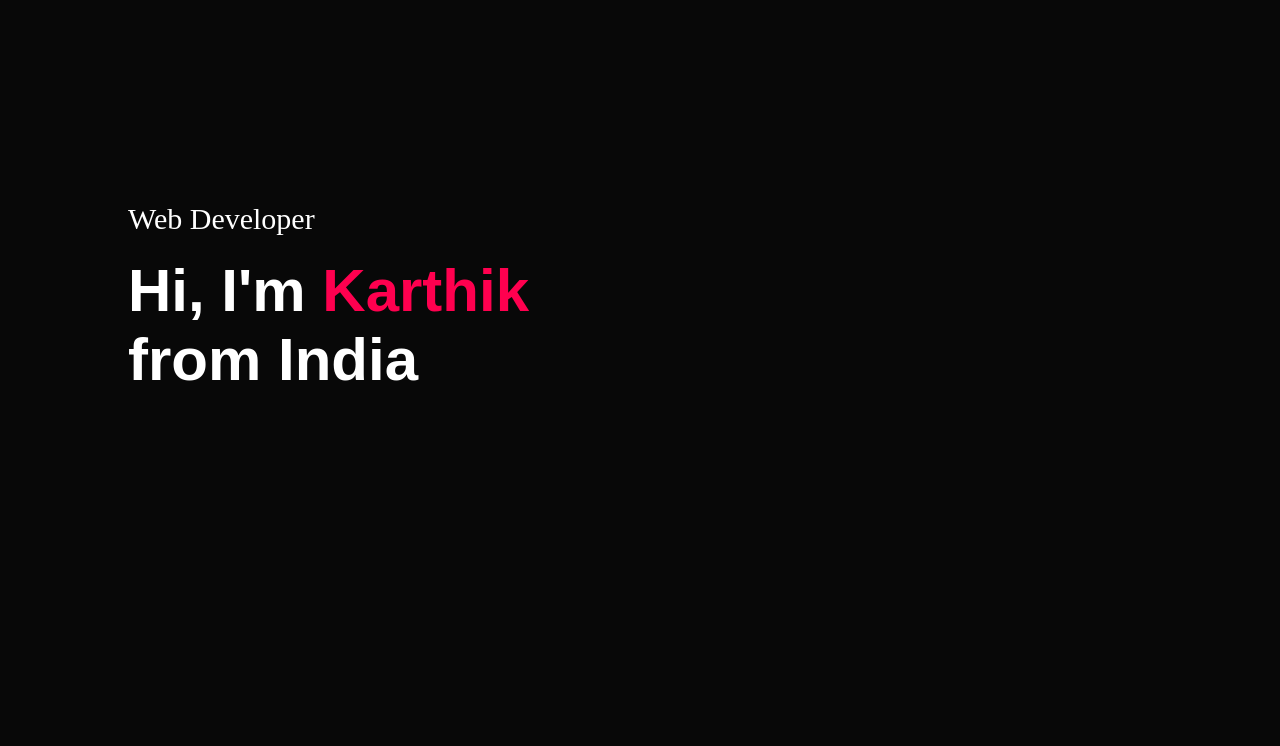
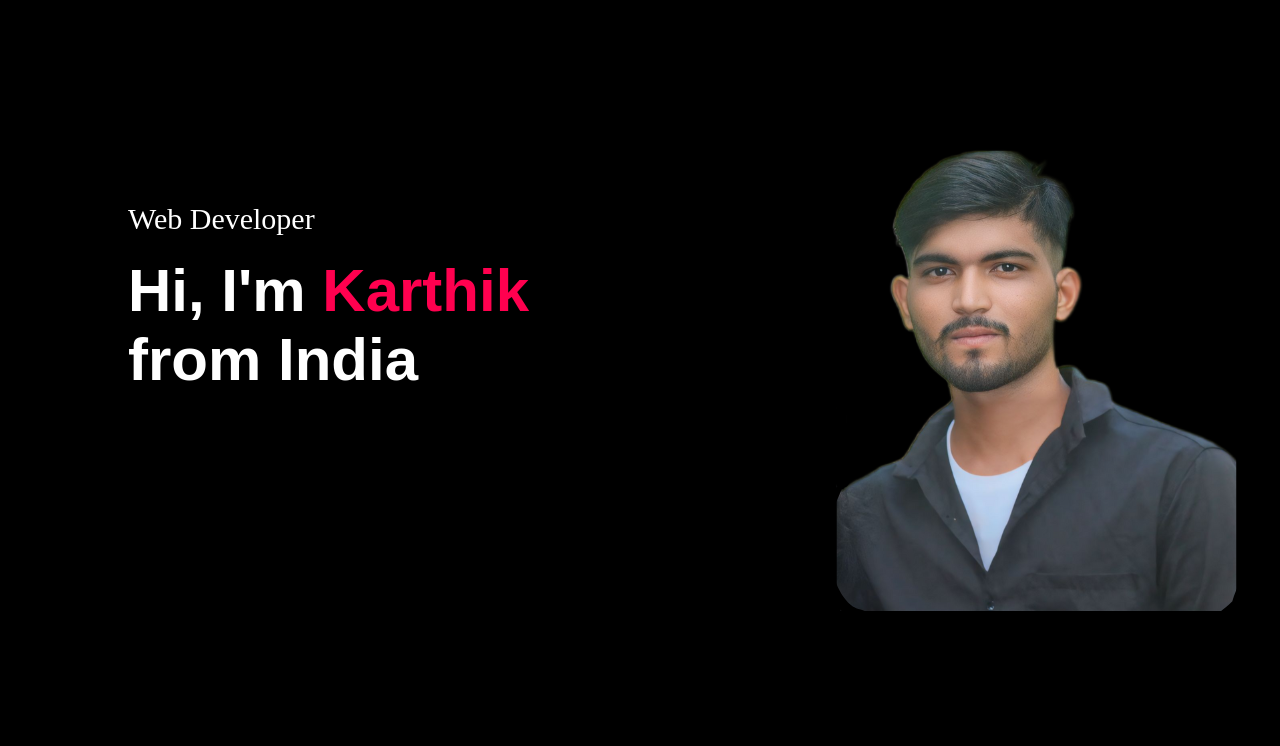
Before and after one commit to KarthikMeda7/MyWebsite, a plain HTML site: page index.html in a window 1280 px wide. Shown: the part 54-800 px from the top of the page. Drawn offline with nearby package versions, Linux system fonts and the light colour scheme.

Commit message:
Update style.css
BG image changed

```diff
--- a/style.css
+++ b/style.css
@@ -16,7 +16,7 @@ body{
 header{
     width: 100%;
     height: 100vh;
-    background-image: url(../assets/bg.png);
+    background-image: url(bg.png);
     background-size: cover;
     background-position: center;
 }
```
